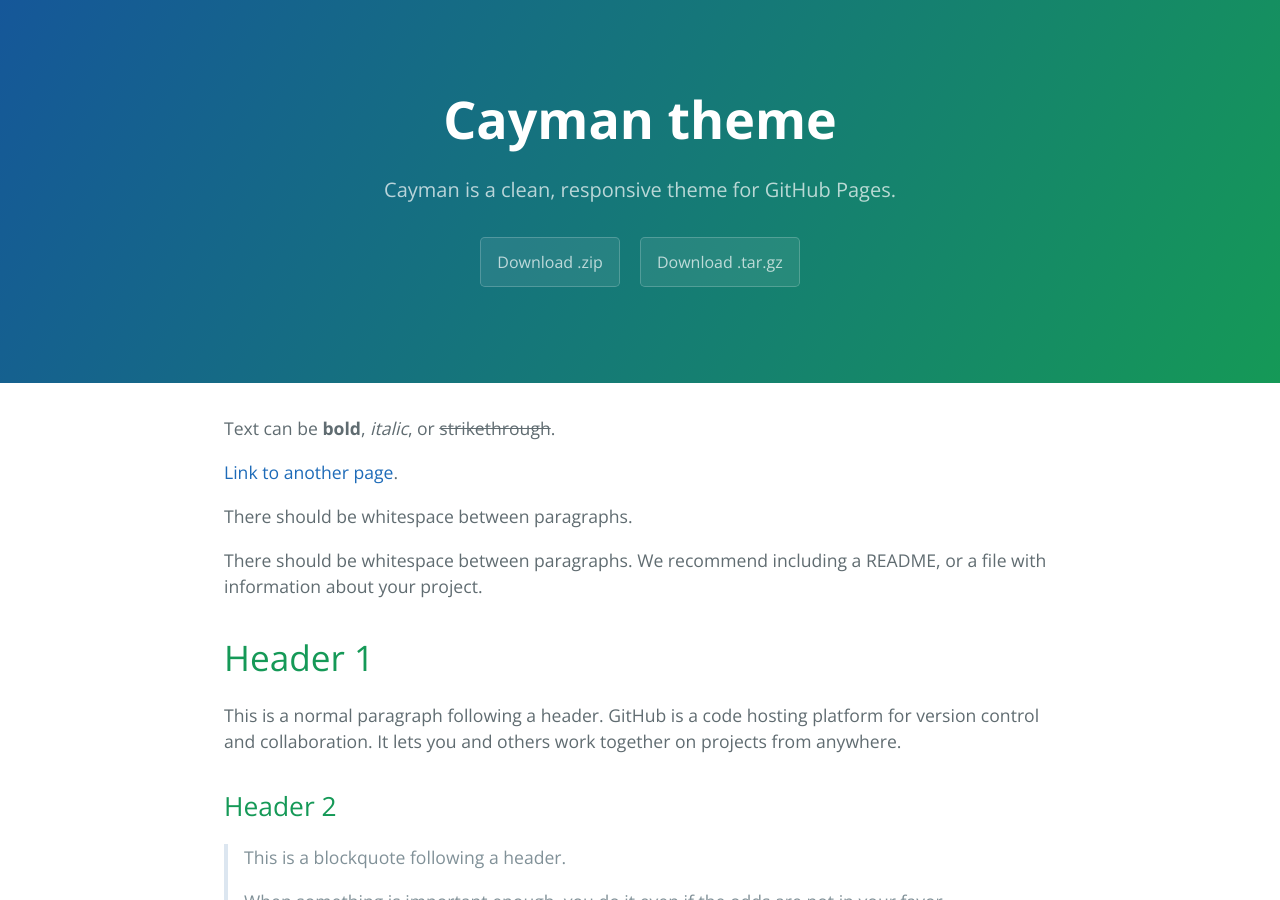
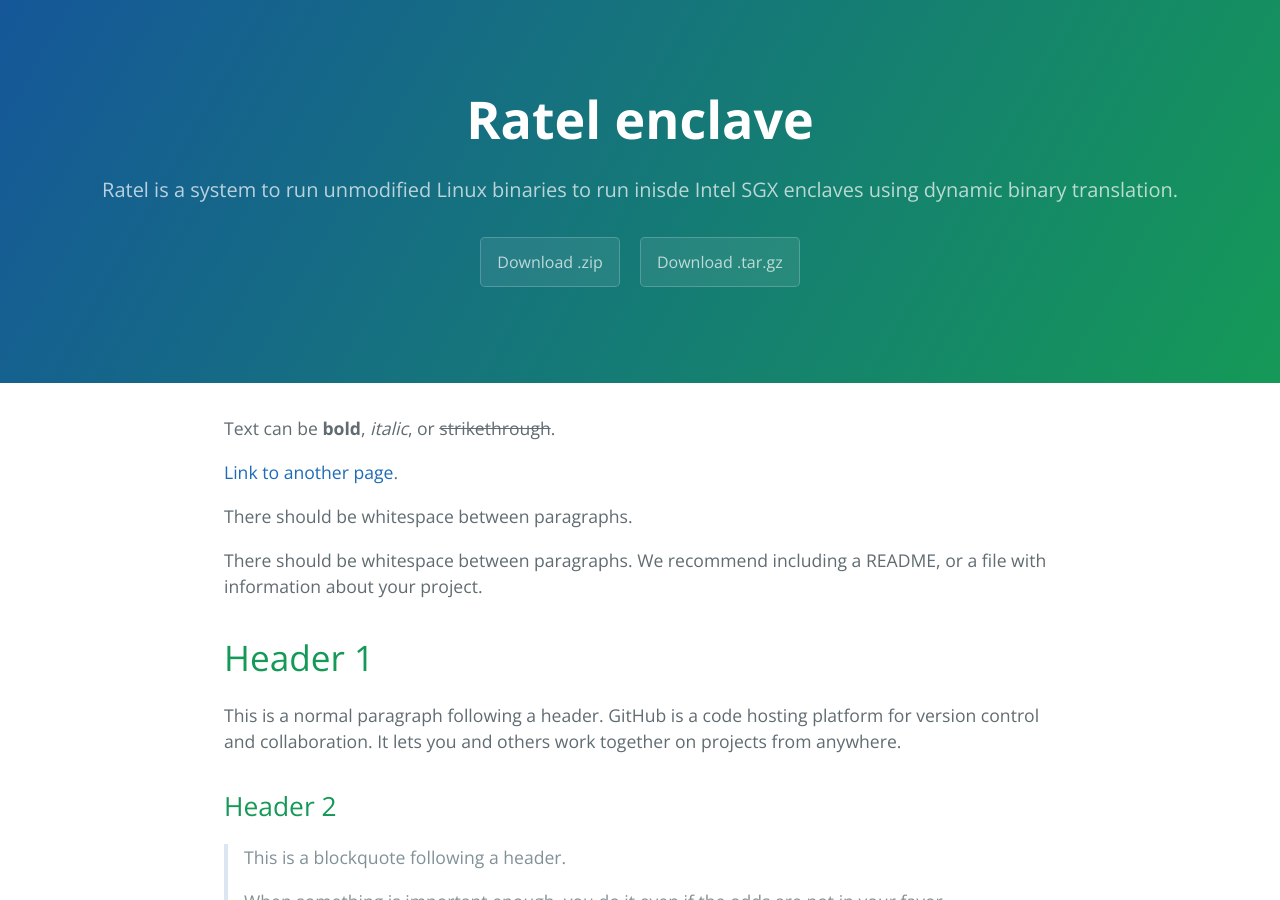
Before and after one commit to ratel-enclave/ratel-enclave.github.io, a Jekyll site: the page built from index.md, in a window 1280 px wide and 900 px high. Built offline with Jekyll 4.4.1, drawn with Linux system fonts in a browser that asks for light colours.

Commit message:
Changing website

```diff
--- a/_config.yml
+++ b/_config.yml
@@ -1,5 +1,5 @@
-title: Cayman theme
-description: Cayman is a clean, responsive theme for GitHub Pages.
+title: Ratel enclave
+description: Ratel is a system to run unmodified Linux binaries to run inisde Intel SGX enclaves using dynamic binary translation.
 show_downloads: true
 google_analytics:
 theme: jekyll-theme-cayman
```
